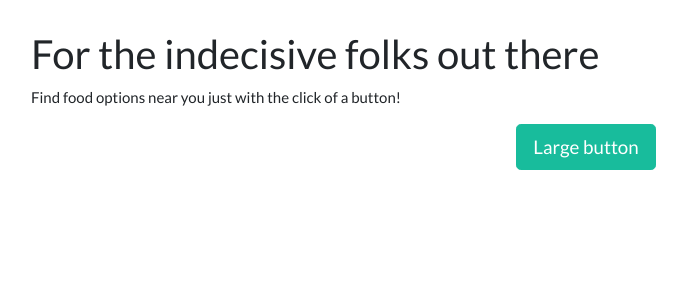
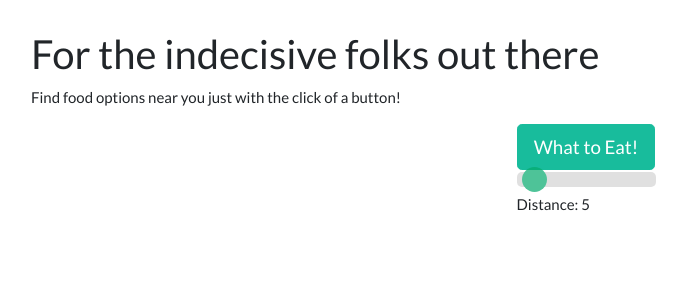
Before and after one commit to Ricardo-Lewin/BiteFinder, a Flask app: page / in a window 1280 px wide. Shown: the part 71-371 px from the top of the page, without its empty margins (54-741 px from the left). Run offline with Flask 2, Linux system fonts and the light colour scheme; some libraries are stand-ins or nearby versions.

Commit message:
added css and js files

```diff
--- /dev/null
+++ b/static/bitefinder.css
@@ -0,0 +1,30 @@
+.slider {
+    -webkit-appearance: none;
+    width: 100%;
+    height: 15px;
+    padding: 5px;
+    border-radius: 5px;
+    background: #d3d3d3;
+    outline: none;
+    opacity: 0.7;
+    -webkit-transition: .2s;
+    transition: opacity .2s;
+  }
+
+  .slider::-webkit-slider-thumb {
+    -webkit-appearance: none;
+    appearance: none;
+    width: 25px;
+    height: 25px;
+    border-radius: 50%;
+    background: #04AA6D;
+    cursor: pointer;
+  }
+
+  .slider::-moz-range-thumb {
+    width: 25px;
+    height: 25px;
+    border-radius: 50%;
+    background: #04AA6D;
+    cursor: pointer;
+  }
--- /dev/null
+++ b/static/bitefinder.js
@@ -0,0 +1,8 @@
+var slider = document.getElementById("myRange");
+var output = document.getElementById("demo");
+output.innerHTML = slider.value; // Display the default slider value
+
+// Update the current slider value (each time you drag the slider handle)
+slider.oninput = function() {
+  output.innerHTML = this.value + " " + "miles";
+}
--- a/templates/base.html
+++ b/templates/base.html
@@ -12,6 +12,7 @@
       rel="stylesheet"
       href="https://cdnjs.cloudflare.com/ajax/libs/font-awesome/5.12.0/css/all.min.css"
     />
+    <link rel="stylesheet" href="/static/bitefinder.css" />
     {% block title %}{% endblock %}
   </head>
 
@@ -51,5 +52,6 @@
       integrity="sha256-CSXorXvZcTkaix6Yvo6HppcZGetbYMGWSFlBw8HfCJo="
       crossorigin="anonymous"
     ></script>
+    <script src="/static/bitefinder.js"></script>
   </body>
 </html>
--- a/templates/index.html
+++ b/templates/index.html
@@ -3,7 +3,22 @@
 <p>Find food options near you just with the click of a button!</p>
 <div class="container-sm d-flex justify-content-center">
   <button type="button" class="btn btn-primary btn-lg btn btn-success">
-    Large button
+    What to Eat!
   </button>
 </div>
+<div class="container-sm d-flex justify-content-center">
+  <div class="slidecontainer">
+    <input
+      type="range"
+      min="5"
+      max="30"
+      step="5"
+      value="5"
+      class="slider"
+      id="myRange"
+    />
+    <p>Distance: <span id="demo"></span></p>
+  </div>
+</div>
+
 {% endblock %}
```
